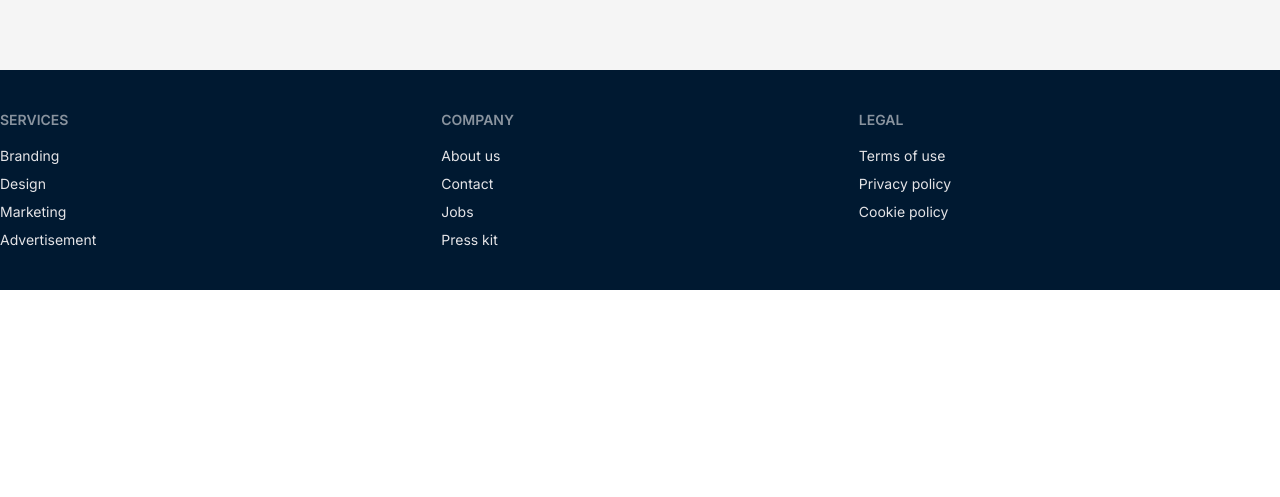
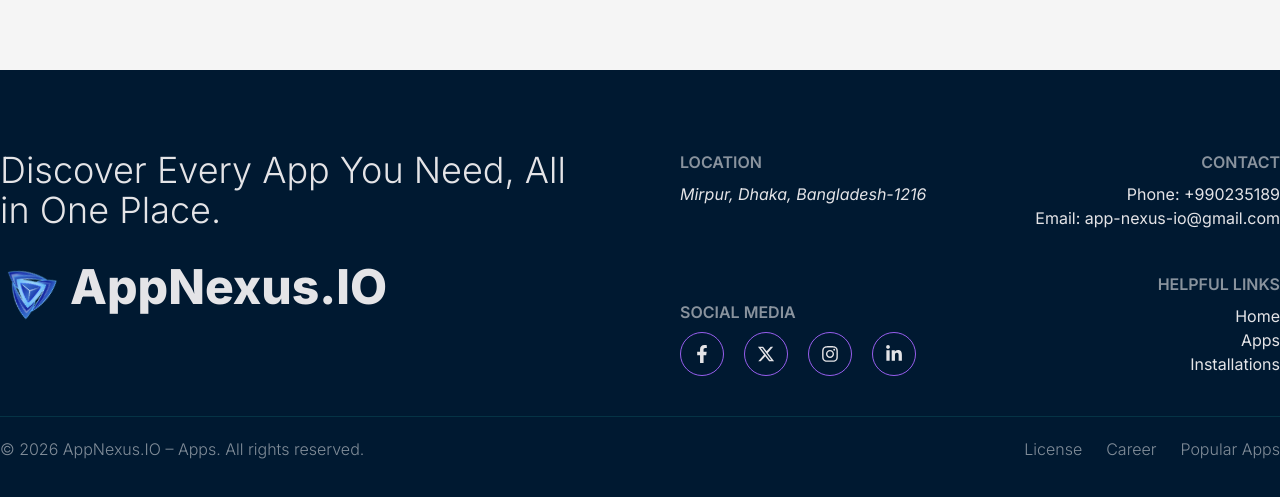
Before and after one commit to naimurcse/app-nexus-io, a React (Vite) app: page / in a window 1280 px wide. Shown: the part 2400-2897 px from the top of the page. Before the commit the page ends 2690 px from the top, so only its background shows below. Built offline with nearby package versions, Linux system fonts and the light colour scheme.

Commit message:
Footer's content, html, style are completed

```diff
--- a/src/components/Footer/Footer.jsx
+++ b/src/components/Footer/Footer.jsx
@@ -1,28 +1,98 @@
+import { FaFacebookF, FaInstagram, FaLinkedinIn } from "react-icons/fa";
+import { FaXTwitter } from "react-icons/fa6";
+import { Link } from "react-router";
+import Logo from "../../assets/logo.png";
 const Footer = () => {
   return (
     <>
       <footer className="bg-[#001931]">
-        <div className="max-w-7xl mx-auto footer sm:footer-horizontal  text-neutral-content py-10">
-          <nav>
-            <h6 className="footer-title">Services</h6>
-            <a className="link link-hover">Branding</a>
-            <a className="link link-hover">Design</a>
-            <a className="link link-hover">Marketing</a>
-            <a className="link link-hover">Advertisement</a>
-          </nav>
-          <nav>
-            <h6 className="footer-title">Company</h6>
-            <a className="link link-hover">About us</a>
-            <a className="link link-hover">Contact</a>
-            <a className="link link-hover">Jobs</a>
-            <a className="link link-hover">Press kit</a>
-          </nav>
-          <nav>
-            <h6 className="footer-title">Legal</h6>
-            <a className="link link-hover">Terms of use</a>
-            <a className="link link-hover">Privacy policy</a>
-            <a className="link link-hover">Cookie policy</a>
-          </nav>
+        <div className="max-w-7xl mx-auto grid grid-cols-12 gap-20 text-neutral-content pt-20 pb-10 border-b-1 border-b-cyan-950">
+          <div className="col-span-6">
+            <h2 className="text-4xl font-light leading-10 mb-8">
+              Discover Every App You Need, All in One Place.
+            </h2>
+            <Link to="/" className="flex justify-start items-center pb-16">
+              <img
+                className="w-[50px]"
+                src={Logo}
+                alt="AppNexus.IO"
+                style={{
+                  animation: "spin 10s linear infinite",
+                }}
+              />
+
+              <h1 className="text-5xl font-extrabold ml-5">AppNexus.IO</h1>
+            </Link>
+          </div>
+          <div className="col-span-3 flex flex-col justify-between">
+            <div>
+              <h3 className="footer-title">Location</h3>
+              <address>Mirpur, Dhaka, Bangladesh-1216</address>
+            </div>
+            <div>
+              <h3 className="footer-title">Social Media</h3>
+              <ul className="flex gap-5">
+                <li className="border-1 border-[#975EEE] p-3 rounded-4xl text-lg">
+                  <a href="#">
+                    <FaFacebookF />
+                  </a>
+                </li>
+                <li className="border-1 border-[#975EEE] p-3 rounded-4xl text-lg">
+                  <a href="#">
+                    <FaXTwitter />
+                  </a>
+                </li>
+                <li className="border-1 border-[#975EEE] p-3 rounded-4xl text-lg">
+                  <a href="#">
+                    <FaInstagram />
+                  </a>
+                </li>
+                <li className="border-1 border-[#975EEE] p-3 rounded-4xl text-lg">
+                  <a href="#">
+                    <FaLinkedinIn />
+                  </a>
+                </li>
+              </ul>
+            </div>
+          </div>
+
+          <div className="col-span-3 flex flex-col justify-between text-end">
+            <div>
+              <h3 className="footer-title">Contact</h3>
+              <p>Phone: +990235189</p>
+              <p>Email: app-nexus-io@gmail.com</p>
+            </div>
+            <div>
+              <h3 className="footer-title">Helpful Links</h3>
+              <ul>
+                <li>
+                  <Link className="hover:text-[#975EEE]" to={"/"}>
+                    Home
+                  </Link>
+                </li>
+                <li>
+                  <Link to={"/apps"} className="hover:text-[#975EEE]">
+                    Apps
+                  </Link>
+                </li>
+                <li>
+                  <Link to={"/installation"} className="hover:text-[#975EEE]">
+                    Installations
+                  </Link>
+                </li>
+              </ul>
+            </div>
+          </div>
+        </div>
+
+        {/* Lower Part */}
+        <div className="text-white font-light opacity-50 max-w-7xl mx-auto flex justify-between pt-5 pb-20">
+          <p>© 2026 AppNexus.IO – Apps. All rights reserved.</p>
+          <div className="flex gap-6">
+            <a href="#">License</a>
+            <a href="#">Career </a>
+            <a href="#">Popular Apps</a>
+          </div>
         </div>
       </footer>
     </>
--- a/src/index.css
+++ b/src/index.css
@@ -57,3 +57,12 @@
 .gradient-btn:hover::after {
   opacity: 1;
 }
+
+@keyframes spin {
+  from {
+    transform: rotate(0deg);
+  }
+  to {
+    transform: rotate(360deg);
+  }
+}
--- a/src/pages/AppDetails/AppDetails.jsx
+++ b/src/pages/AppDetails/AppDetails.jsx
@@ -1,3 +1,4 @@
+import { useState } from "react";
 import { useLoaderData, useParams } from "react-router";
 import { Bar, BarChart, CartesianGrid, XAxis, YAxis } from "recharts";
 import downloadIcon from "../../assets/icon-downloads.png";
@@ -10,6 +11,7 @@
   const appData = useLoaderData();
   //   console.log(typeof Number(appId));
   //   console.log(appData);
+  const [isInstalled, setIsInstalled] = useState(false);
 
   const app = appData.find((app) => Number(app.id) === Number(appId));
   console.log(app);
@@ -69,9 +71,15 @@
               </p>
             </div>
           </div>
-          <button className="btn btn-success text-white font-normal mt-6">
+
+          {/* Install Btn */}
+          <button
+            onClick={() => setIsInstalled(true)}
+            className="btn btn-success text-white font-normal mt-6"
+          >
             {" "}
-            {`Install Now (${size} MB)`}
+            {/* {`Install Now (${size} MB)`} */}
+            {isInstalled ? "Installed" : `Install Now (${size} MB)`}
           </button>
         </div>
       </div>
```
